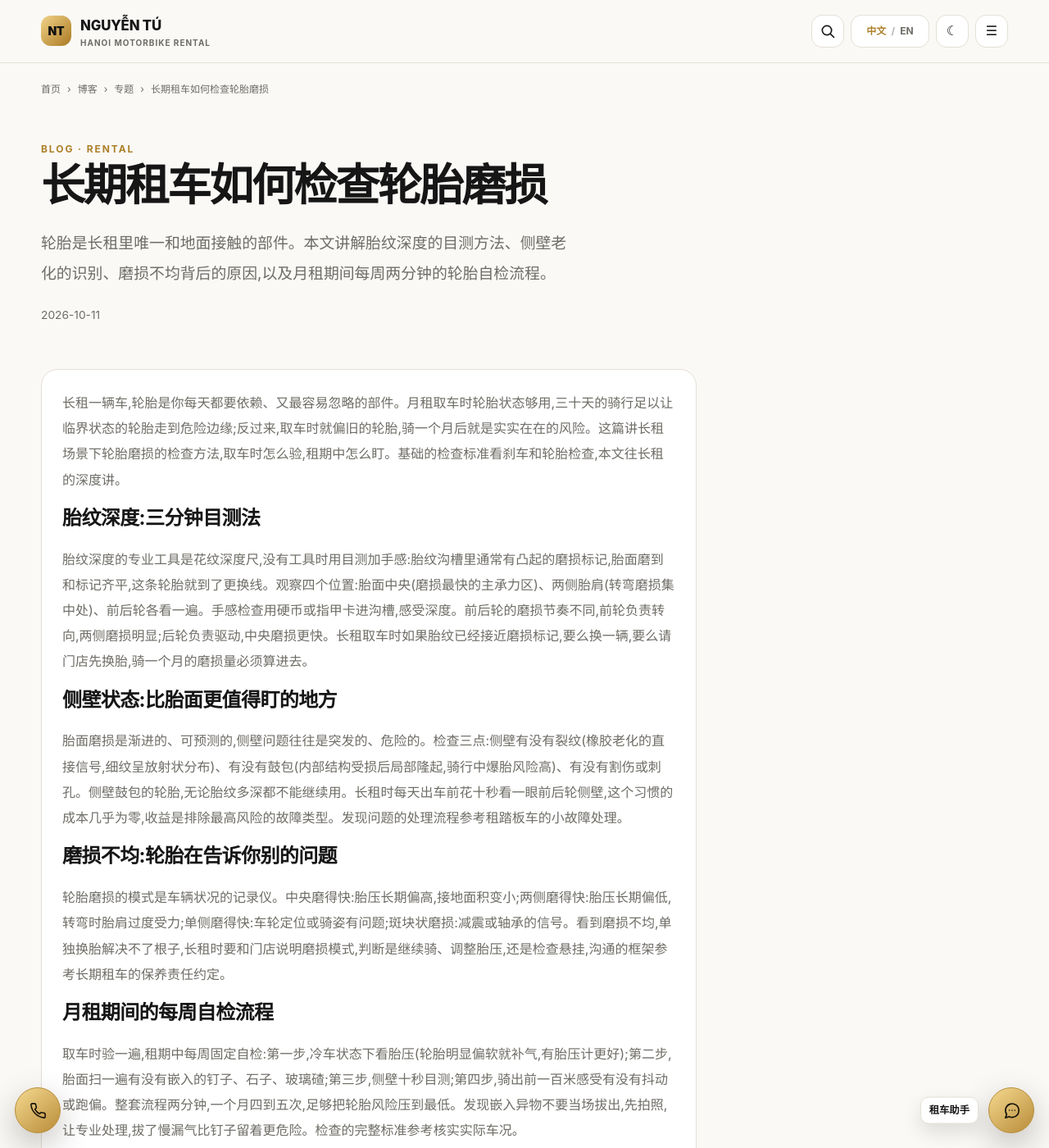
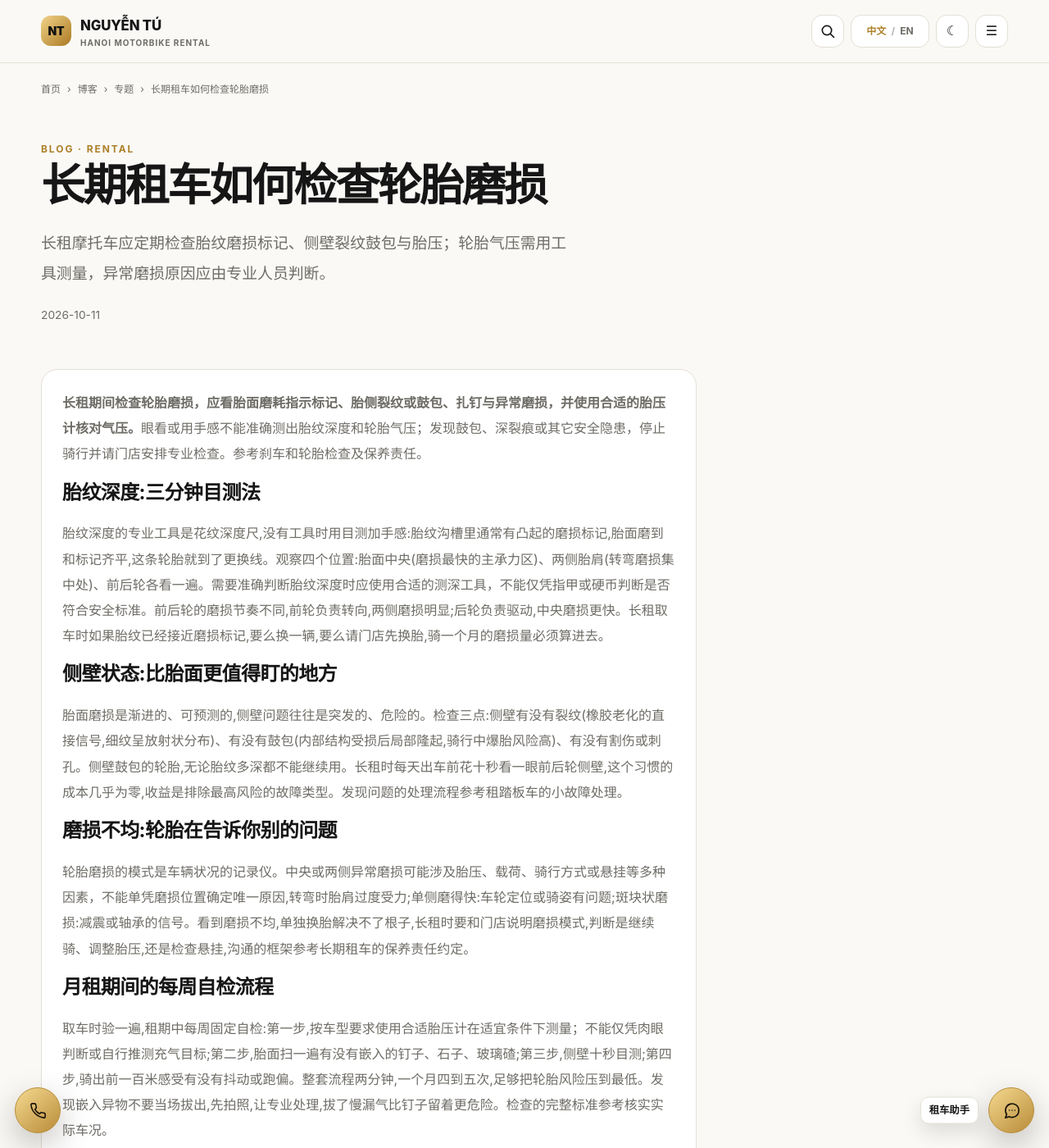
Before and after one commit to thuexemayhanoi/china, a Jekyll site: the page built from _posts/2026-10-11-hanoi-rental-longterm-08.md, in a window 1280 px wide and 1400 px high. Shown: the whole window at 82% size. Built offline with Jekyll 4.4.1, drawn with Linux system fonts in a browser that asks for light colours.

Commit message:
seo(china): factual P2 answer-first corrections 2026-10-11-hanoi-rental-longterm-08.md

```diff
--- a/_posts/2026-10-11-hanoi-rental-longterm-08.md
+++ b/_posts/2026-10-11-hanoi-rental-longterm-08.md
@@ -5,18 +5,19 @@ topic: "rental"
 subtopic: "monthly"
 permalink: "/blog/hanoi-rental-longterm-08/"
 title: "长期租车如何检查轮胎磨损"
-description: "轮胎是长租里唯一和地面接触的部件。本文讲解胎纹深度的目测方法、侧壁老化的识别、磨损不均背后的原因,以及月租期间每周两分钟的轮胎自检流程。"
+description: "长租摩托车应定期检查胎纹磨损标记、侧壁裂纹鼓包与胎压；轮胎气压需用工具测量，异常磨损原因应由专业人员判断。"
+last_modified_at: "2026-10-12"
 primary_keyword: "河内摩托车月租"
 date: "2026-10-11 17:27:01 +0700"
 seo_silo: "rental/monthly"
 breadcrumbs: [{"label": "博客", "href": "/blog/"}, {"label": "专题", "href": "/topics/rental/monthly/"}, {"label": "长期租车如何检查轮胎磨损"}]
 publication_method: "automated_qa"
 ---
-长租一辆车,轮胎是你每天都要依赖、又最容易忽略的部件。月租取车时轮胎状态够用,三十天的骑行足以让临界状态的轮胎走到危险边缘;反过来,取车时就偏旧的轮胎,骑一个月后就是实实在在的风险。这篇讲长租场景下轮胎磨损的检查方法,取车时怎么验,租期中怎么盯。基础的检查标准看[刹车和轮胎检查](/blog/hanoi-rental-scooters-05/),本文往长租的深度讲。
+**长租期间检查轮胎磨损，应看胎面磨耗指示标记、胎侧裂纹或鼓包、扎钉与异常磨损，并使用合适的胎压计核对气压。**眼看或用手感不能准确测出胎纹深度和轮胎气压；发现鼓包、深裂痕或其它安全隐患，停止骑行并请门店安排专业检查。参考[刹车和轮胎检查](/blog/hanoi-rental-scooters-05/)及[保养责任](/topics/guides/maintenance/)。
 
 ## 胎纹深度:三分钟目测法
 
-胎纹深度的专业工具是花纹深度尺,没有工具时用目测加手感:胎纹沟槽里通常有凸起的磨损标记,胎面磨到和标记齐平,这条轮胎就到了更换线。观察四个位置:胎面中央(磨损最快的主承力区)、两侧胎肩(转弯磨损集中处)、前后轮各看一遍。手感检查用硬币或指甲卡进沟槽,感受深度。前后轮的磨损节奏不同,前轮负责转向,两侧磨损明显;后轮负责驱动,中央磨损更快。长租取车时如果胎纹已经接近磨损标记,要么换一辆,要么请门店先换胎,骑一个月的磨损量必须算进去。
+胎纹深度的专业工具是花纹深度尺,没有工具时用目测加手感:胎纹沟槽里通常有凸起的磨损标记,胎面磨到和标记齐平,这条轮胎就到了更换线。观察四个位置:胎面中央(磨损最快的主承力区)、两侧胎肩(转弯磨损集中处)、前后轮各看一遍。需要准确判断胎纹深度时应使用合适的测深工具，不能仅凭指甲或硬币判断是否符合安全标准。前后轮的磨损节奏不同,前轮负责转向,两侧磨损明显;后轮负责驱动,中央磨损更快。长租取车时如果胎纹已经接近磨损标记,要么换一辆,要么请门店先换胎,骑一个月的磨损量必须算进去。
 
 ## 侧壁状态:比胎面更值得盯的地方
 
@@ -24,11 +25,11 @@ publication_method: "automated_qa"
 
 ## 磨损不均:轮胎在告诉你别的问题
 
-轮胎磨损的模式是车辆状况的记录仪。中央磨得快:胎压长期偏高,接地面积变小;两侧磨得快:胎压长期偏低,转弯时胎肩过度受力;单侧磨得快:车轮定位或骑姿有问题;斑块状磨损:减震或轴承的信号。看到磨损不均,单独换胎解决不了根子,长租时要和门店说明磨损模式,判断是继续骑、调整胎压,还是检查悬挂,沟通的框架参考[长期租车的保养责任约定](/topics/guides/maintenance/)。
+轮胎磨损的模式是车辆状况的记录仪。中央或两侧异常磨损可能涉及胎压、载荷、骑行方式或悬挂等多种因素，不能单凭磨损位置确定唯一原因,转弯时胎肩过度受力;单侧磨得快:车轮定位或骑姿有问题;斑块状磨损:减震或轴承的信号。看到磨损不均,单独换胎解决不了根子,长租时要和门店说明磨损模式,判断是继续骑、调整胎压,还是检查悬挂,沟通的框架参考[长期租车的保养责任约定](/topics/guides/maintenance/)。
 
 ## 月租期间的每周自检流程
 
-取车时验一遍,租期中每周固定自检:第一步,冷车状态下看胎压(轮胎明显偏软就补气,有胎压计更好);第二步,胎面扫一遍有没有嵌入的钉子、石子、玻璃碴;第三步,侧壁十秒目测;第四步,骑出前一百米感受有没有抖动或跑偏。整套流程两分钟,一个月四到五次,足够把轮胎风险压到最低。发现嵌入异物不要当场拔出,先拍照,让专业处理,拔了慢漏气比钉子留着更危险。检查的完整标准参考[核实实际车况](/blog/hanoi-rental-scooters-04/)。
+取车时验一遍,租期中每周固定自检:第一步,按车型要求使用合适胎压计在适宜条件下测量；不能仅凭肉眼判断或自行推测充气目标;第二步,胎面扫一遍有没有嵌入的钉子、石子、玻璃碴;第三步,侧壁十秒目测;第四步,骑出前一百米感受有没有抖动或跑偏。整套流程两分钟,一个月四到五次,足够把轮胎风险压到最低。发现嵌入异物不要当场拔出,先拍照,让专业处理,拔了慢漏气比钉子留着更危险。检查的完整标准参考[核实实际车况](/blog/hanoi-rental-scooters-04/)。
 
 ## 结语
 
```
